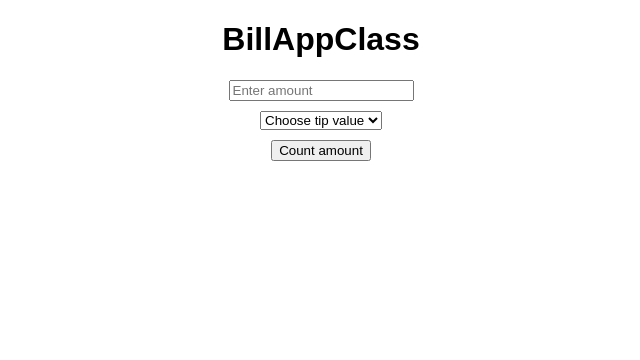
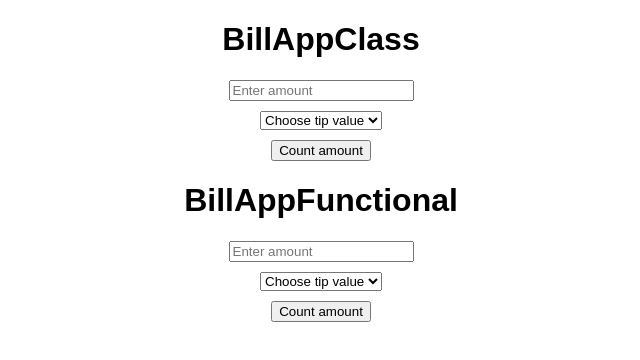
Before and after one commit to MariuszRozycki/R-S_module-4-assignments, a React (Create React App) app: page / in a window 1280 px wide. Shown: the top 360 px of the page, without its empty margins (319-959 px from the left). Built offline with nearby package versions, Linux system fonts and the light colour scheme.

Commit message:
feat: add BillAppFunctional

```diff
--- a/src/App.js
+++ b/src/App.js
@@ -1,10 +1,12 @@
 import './App.css';
 import BillAppClass from './BillApp/BillAppClass';
+import BillAppFunctional from './BillApp/BillAppFunctional';
 
 function App() {
   return (
     <div className="App">
-      <BillAppClass clicked />
+      <BillAppClass />
+      <BillAppFunctional clicked vat={20} />
     </div>
   );
 }
--- /dev/null
+++ b/src/BillApp/BillAppFunctional.js
@@ -0,0 +1,75 @@
+import React, { useState } from "react";
+
+const styles = {
+  display: 'block',
+  margin: '10px auto'
+}
+
+
+function BillAppFunctional({ clicked, vat }) {
+
+  const [amount, setAmount] = useState(' ');
+
+  const [tipValue, setTipValue] = useState(' ');
+  console.log(tipValue);
+
+  const [valueClicked, setValueClicked] = useState(clicked);
+
+  const [sumWithVat, setSumWithVat] = useState('');
+  console.log('sumWithVat', sumWithVat);
+
+
+  const handleAmount = (event) => {
+    setAmount(parseFloat(event.target.value));
+  }
+
+  const handleTipValue = (event) => {
+    setTipValue(parseFloat(event.target.value));
+  }
+
+  const sumVatAndTip = parseFloat(sumWithVat) + ((parseFloat(sumWithVat) * parseFloat(tipValue) / 100));
+
+  const handleCountAmount = () => {
+    setSumWithVat(amount + (amount * vat / 100));
+    console.log((sumWithVat));
+
+    setValueClicked(!valueClicked);
+  }
+
+
+  if (!valueClicked) {
+    return (
+      <div>
+        <h1>
+          BillAppClassFunctional
+        </h1>
+        <p>Amount to pay without tip: {sumWithVat}</p>
+        <p>Amount to pay with tip: {sumVatAndTip}</p>
+      </div>
+    )
+  }
+
+
+
+  return (
+    <div>
+      <h1>
+        BillAppFunctional
+      </h1>
+      <form>
+        <input style={styles} placeholder='Enter amount' type="number" onChange={handleAmount} />
+        <select style={styles} name="tip" id="tip" onChange={handleTipValue}>
+          <option>Choose tip value</option>
+          <option value="0">0%</option>
+          <option value="5">5%</option>
+          <option value="10">10%</option>
+          <option value="15">15%</option>
+          <option value="20">20%</option>
+        </select>
+        <button type='button' onClick={handleCountAmount}>Count amount</button>
+      </form>
+    </div>
+  )
+}
+
+export default BillAppFunctional;
```
